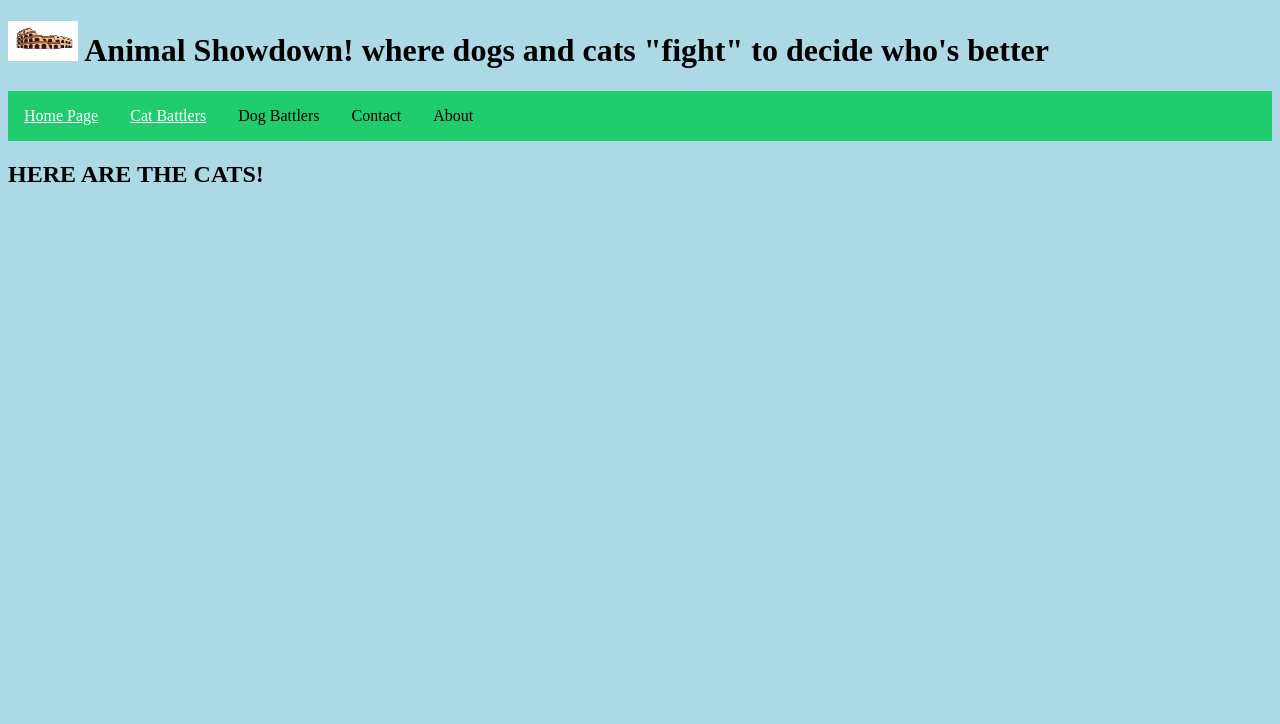
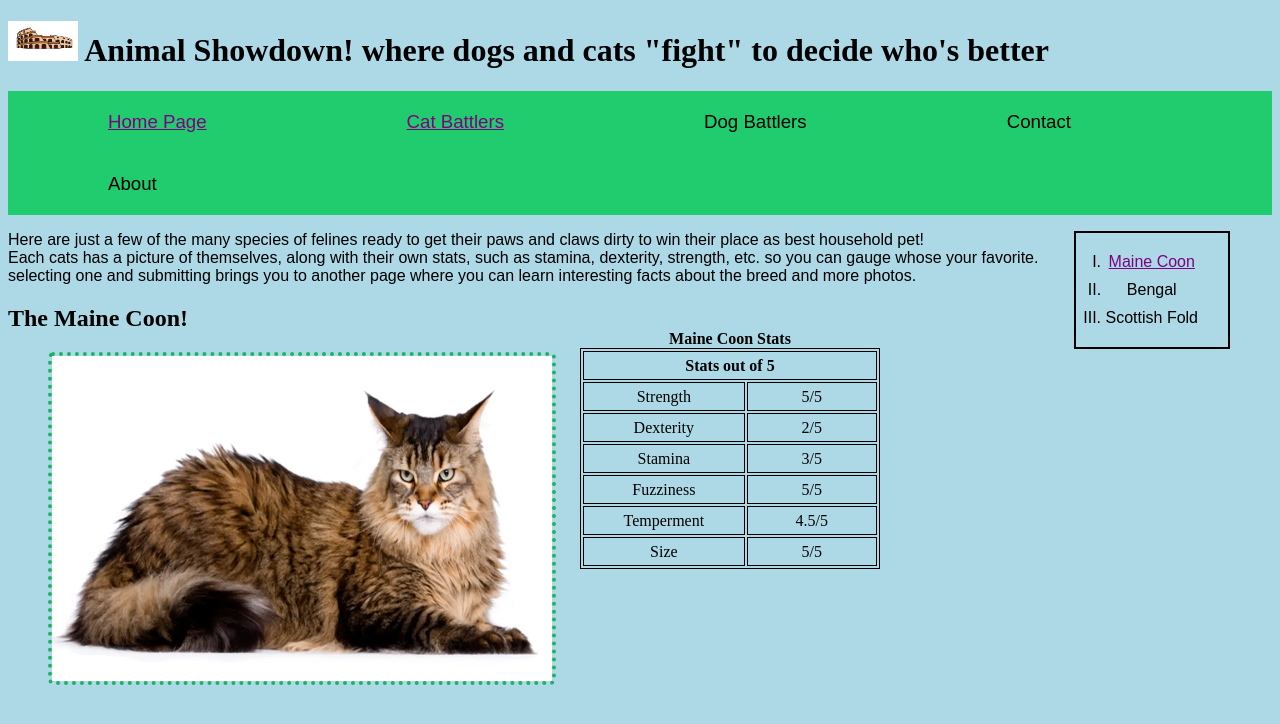
Before and after one commit to JarHorner/FBIs-Most-Wanted, a PHP site: page /CatsStats.html in a window 1280 px wide. Shown: the top 724 px of the page. Run offline with PHP 8.4, Linux system fonts and the light colour scheme.

Commit message:
Halfway done CatsStats both html and css

```diff
--- a/CatsStats.html
+++ b/CatsStats.html
@@ -16,11 +16,8 @@
 
 <body>
     <header>
-        <h1><img src="../AnimalShowdown/Images/Colosseum.jpg" alt="Colosseum" width="70" height="40" /> Animal Showdown! where dogs and cats "fight" to decide who's better</h1>
+        <h1><img src="../AnimalShowdown/Images/Colosseum.jpg" alt="Colosseum" width="70" height="40"/> Animal Showdown! where dogs and cats "fight" to decide who's better</h1>
 
-     </header>
-
-    <section>
         <nav>
             <ul>
                  <li><a href="HomePage.html">Home Page </a></li>
@@ -30,14 +27,75 @@
                 <li>About</li>
             </ul>
         </nav>
+    </header>
 
-        <h2>HERE ARE THE CATS!</h2>
+    <aside>
+        <ol>
+            <li><a href="#Maine_Coon">Maine Coon</a></li>
+            <li>Bengal</li>
+            <li>Scottish Fold</li>
+        </ol>
+    </aside>
 
+    <section>
+        <p>
+            Here are just a few of the many species of felines ready to get their paws and claws dirty to win their place as best household pet!
+            <br>Each cats has a picture of themselves, along with their own stats, such as stamina, dexterity, strength, etc. so you can gauge whose your favorite.
+            <br> selecting one and submitting brings you to another page where you can learn interesting facts about the breed and more photos.
+        </p>
+
+        <h2><a id="Maine_Coon" class="cat">The Maine Coon!</a></h2>
         <article>
+            <figure>
+                <img src="../AnimalShowdown/Images/Maine_Coon.png" alt="Maine Coon Cat" width="500" height="325" title="Maine Coon" class="mainecoon"/>
+            </figure>
+
+            <table>
+                <caption><b>Maine Coon Stats</b></caption>
+
+                <thead>
+                    <tr>
+                        <th colspan="2">Stats out of 5 </th>
+                    </tr>
+                </thead>
+
+                <tbody>
+                    <tr>
+                        <td>Strength</td>
+                        <td>5/5</td>
+                    </tr>
+                    <tr>
+                        <td>Dexterity</td>
+                        <td>2/5</td>
+                    </tr>
+                    <tr>
+                        <td>Stamina</td>
+                        <td>3/5</td>
+                    </tr>
+                    <tr>
+                        <td>Fuzziness</td>
+                        <td>5/5</td>
+                    </tr>
+                    <tr>
+                        <td>Temperment</td>
+                        <td>4.5/5</td>
+                    </tr>
+                    <tr>
+                        <td>Size</td>
+                        <td>5/5</td>
+                    </tr>
+
+
+                </tbody>
+
+            </table>
 
         </article>
     </section>
 
+    <footer>
+
+    </footer>
 
 
 </body>
--- a/CatsStatsCSS.css
+++ b/CatsStatsCSS.css
@@ -2,24 +2,65 @@ html {
     background-color: lightblue;
 }
 
-ul {
+nav ul {
     list-style-type: none;
     margin: 0;
     padding: 0;
     overflow: hidden;
     background-color: rgb(32, 204, 110);
+    font-family: Arial, Helvetica, sans-serif;
+    font-size: 14pt;
 }
 
-li {
+nav li {
+    position: sticky;
     float: left;
     display: block;
     color: black;
     text-align: center;
-    padding: 16px;
+    padding: 20px 100px;
+}
+
+aside ol {
+    position: absolute;
+    text-align: center;
+    list-style-type: upper-roman;
+    right: 50px;
+    border: 2px solid black;
+    padding: 10px 30px;
+    font-family: Arial, Helvetica, sans-serif;
+    font-size: 12pt;
+}
+
+aside ol li {
+    margin: 10px 0;
+}
+
+p {
+    font-family: Arial, Helvetica, sans-serif;
+    font-size: 12pt;
+}
+
+.mainecoon {
+    border: 4px dotted rgb(28, 180, 97);
+    border-radius: 5px;
+}
+
+table {
+    position: absolute;
+    right: 400px;
+    top: 330px;
+}
+
+table, th, td {
+    border: 1px solid black;
+    text-align: center;
+    width: 300px;
+    height: 25px;
 }
 
 a:link {
-    color: white;
+    color: purple;
 
 }
 
@@ -27,10 +68,10 @@ a:visited {
     color: darkred;
 }
 
-a:hover {
-    color: red;
+a:hover:not(.cat) {
+    background-color: white;
 }
 
 a:active {
-    color: purple;
+    color: blueviolet;
 }
--- a/HomePage.html
+++ b/HomePage.html
@@ -0,0 +1,2 @@
+<!-- we should make a form for the front page, kinda like making a wager for who would win
+and the front page could talk about the current battle going on-->
```
